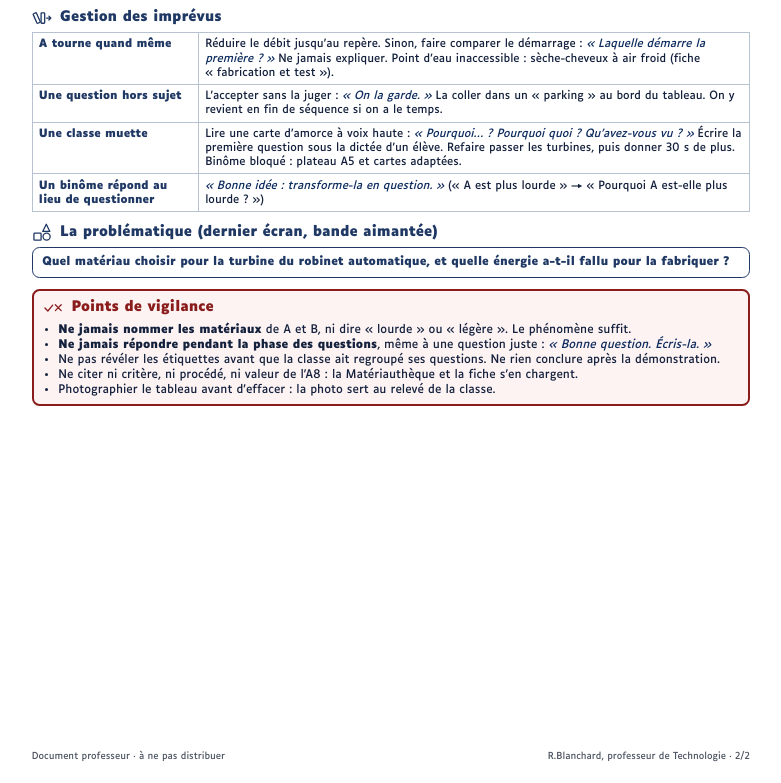
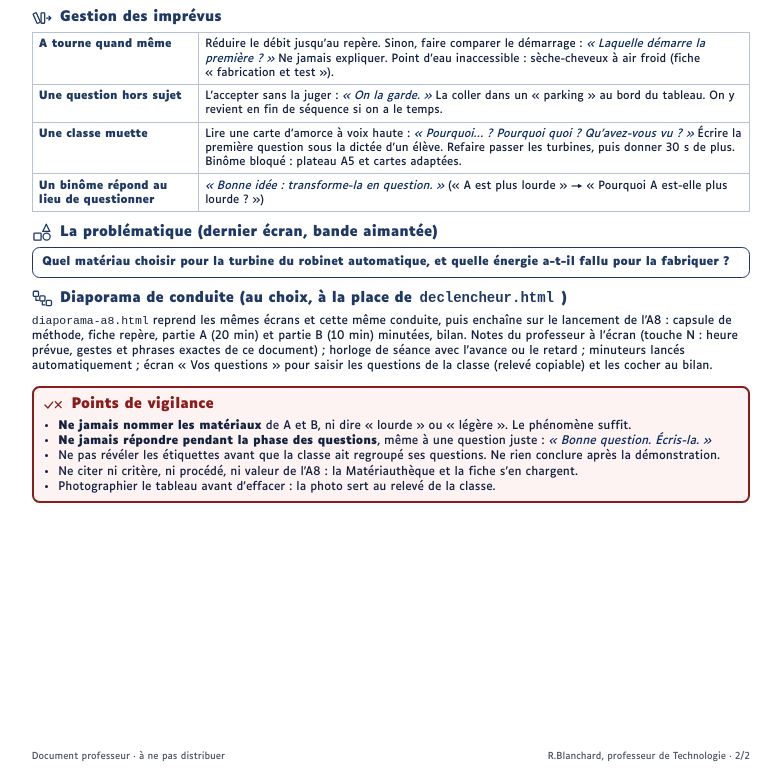
Before and after one commit to blanchardromain-cyber/techno-p11-eau, a plain HTML site: page ressources/a8-declencheur/sources/deroule_professeur.html in a window 1280 px wide. Shown: the part 1462-2245 px from the top of the page, without its empty margins (6-787 px from the left). Drawn offline with Linux system fonts and the light colour scheme.

Commit message:
A8 kit : source HTML du déroulé professeur
Co-Authored-By: Claude Opus 5.5 <noreply@anthropic.com>

```diff
--- a/ressources/a8-declencheur/sources/deroule_professeur.html
+++ b/ressources/a8-declencheur/sources/deroule_professeur.html
@@ -64,6 +64,8 @@ q{quotes:"« " " »";font-style:italic;color:#0d2b5e}
   <table><tr><td style="width:44mm;font-weight:700;color:#1F3864">A tourne quand même</td><td>Réduire le débit jusqu'au repère. Sinon, faire comparer le démarrage : <q>Laquelle démarre la première ?</q> Ne jamais expliquer. Point d'eau inaccessible : sèche-cheveux à air froid (fiche « fabrication et test »).</td></tr><tr><td style="width:44mm;font-weight:700;color:#1F3864">Une question hors sujet</td><td>L'accepter sans la juger : <q>On la garde.</q> La coller dans un « parking » au bord du tableau. On y revient en fin de séquence si on a le temps.</td></tr><tr><td style="width:44mm;font-weight:700;color:#1F3864">Une classe muette</td><td>Lire une carte d'amorce à voix haute : <q>Pourquoi… ? Pourquoi quoi ? Qu'avez-vous vu ?</q> Écrire la première question sous la dictée d'un élève. Refaire passer les turbines, puis donner 30 s de plus. Binôme bloqué : plateau A5 et cartes adaptées.</td></tr><tr><td style="width:44mm;font-weight:700;color:#1F3864">Un binôme répond au lieu de questionner</td><td><q>Bonne idée : transforme-la en question.</q> (« A est plus lourde » → « Pourquoi A est-elle plus lourde ? »)</td></tr></table>
   <h2><svg class="picto " viewBox="0 0 64 64" style="width:5.5mm;height:5.5mm;color:#1F3864" fill="none" stroke="currentColor" stroke-width="4" stroke-linecap="round" stroke-linejoin="round" aria-hidden="true"><rect x="6" y="34" width="22" height="22" rx="2"/><circle cx="45" cy="45" r="11"/><path d="M33 29l11-22 11 22z"/></svg>La problématique (dernier écran, bande aimantée)</h2>
   <p class="pb cadre">Quel matériau choisir pour la turbine du robinet automatique, et quelle énergie a-t-il fallu pour la fabriquer ?</p>
+  <h2><svg class="picto " viewBox="0 0 64 64" style="width:5.5mm;height:5.5mm;color:#1F3864" fill="none" stroke="currentColor" stroke-width="4" stroke-linecap="round" stroke-linejoin="round" aria-hidden="true"><rect x="4" y="10" width="16" height="16" rx="3"/><rect x="24" y="24" width="16" height="16" rx="3"/><rect x="44" y="38" width="16" height="16" rx="3"/><path d="M12 30v8h8M32 44v8h8"/></svg>Diaporama de conduite (au choix, à la place de <code>declencheur.html</code>)</h2>
+  <p><code>diaporama-a8.html</code> reprend les mêmes écrans et cette même conduite, puis enchaîne sur le lancement de l'A8 : capsule de méthode, fiche repère, partie A (20 min) et partie B (10 min) minutées, bilan. Notes du professeur à l'écran (touche N : heure prévue, gestes et phrases exactes de ce document) ; horloge de séance avec l'avance ou le retard ; minuteurs lancés automatiquement ; écran « Vos questions » pour saisir les questions de la classe (relevé copiable) et les cocher au bilan.</p>
   <div class="vig" style="margin-top:3mm"><h2><svg class="picto " viewBox="0 0 64 64" style="width:5.5mm;height:5.5mm;color:#8a1c1c" fill="none" stroke="currentColor" stroke-width="4" stroke-linecap="round" stroke-linejoin="round" aria-hidden="true"><path d="M6 34l9 9 15-18"/><path d="M38 24l18 18M56 24L38 42"/></svg>Points de vigilance</h2><ul>
     <li><b>Ne jamais nommer les matériaux</b> de A et B, ni dire « lourde » ou « légère ». Le phénomène suffit.</li>
     <li><b>Ne jamais répondre pendant la phase des questions</b>, même à une question juste : <q>Bonne question. Écris-la.</q></li>
```
